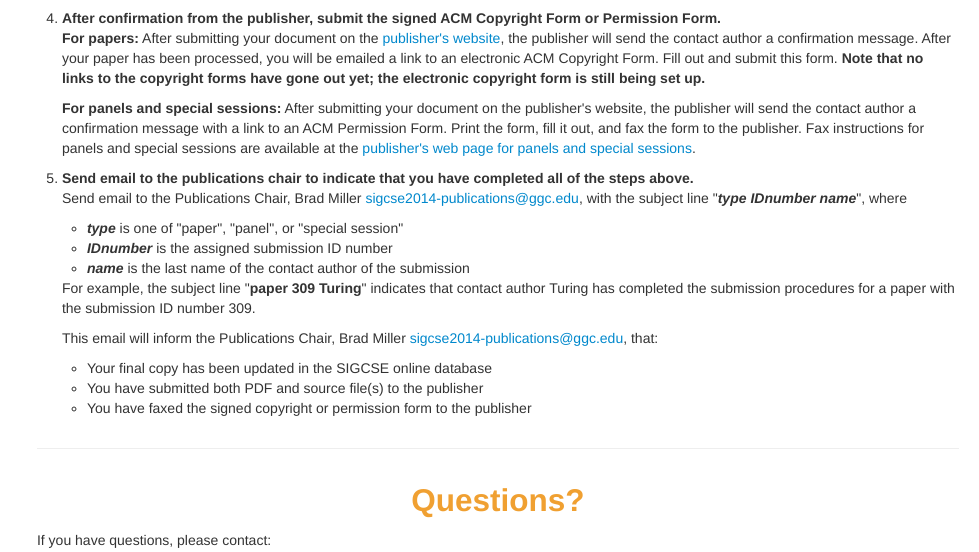
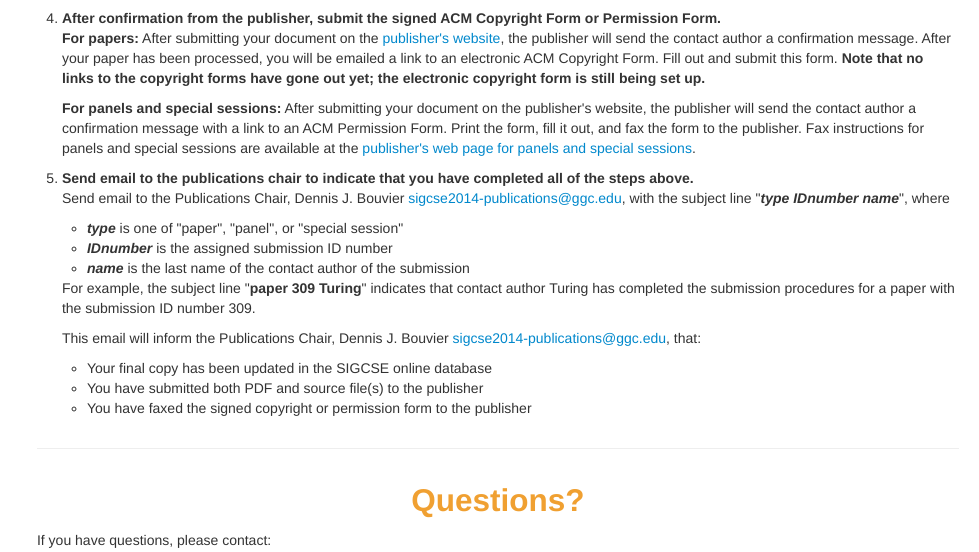
Before and after one commit to sigcsets/sigcse2014, a PHP site: page /authors/final_submission.php in a window 1280 px wide; the page is wider, and only the part inside the window is pictured. Shown: the part 2245-2797 px from the top of that part, without its empty margins (301-1280 px from the left). Run offline with PHP 8.4, Linux system fonts and the light colour scheme; some libraries are stand-ins or nearby versions.

Commit message:
corrected publications chair name

```diff
--- a/authors/final_submission.php
+++ b/authors/final_submission.php
@@ -276,7 +276,7 @@ Poker-Edge.Com. 2006. Stats and Analysis. Retrieved June 7, 2006 from http://www
                    that you have completed all of the steps above.</strong>
 
                    <p style="font-size: 1.0em">
-                   Send email to the Publications Chair, Brad Miller <script language="javascript">write_email( "sigcse2014-publications", "ggc.edu" );</script>, with the subject line
+                   Send email to the Publications Chair, Dennis J. Bouvier <script language="javascript">write_email( "sigcse2014-publications", "ggc.edu" );</script>, with the subject line
                    &quot;<strong><i>type IDnumber name</i></strong>&quot;,
                    where
                    </p>
@@ -304,7 +304,7 @@ Poker-Edge.Com. 2006. Stats and Analysis. Retrieved June 7, 2006 from http://www
                    </p>
 
                    <p style="font-size: 1.0em">
-                   This email will inform the Publications Chair, Brad Miller <script language="javascript">write_email( "sigcse2014-publications", "ggc.edu" );</script>,
+                   This email will inform the Publications Chair, Dennis J. Bouvier <script language="javascript">write_email( "sigcse2014-publications", "ggc.edu" );</script>,
                    that:
                    </p>
 
```
